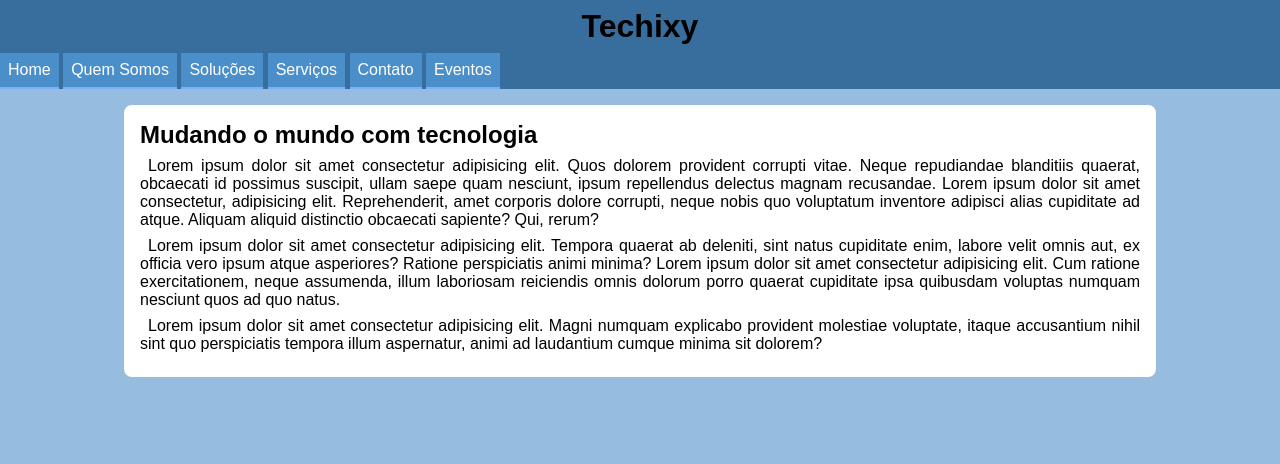
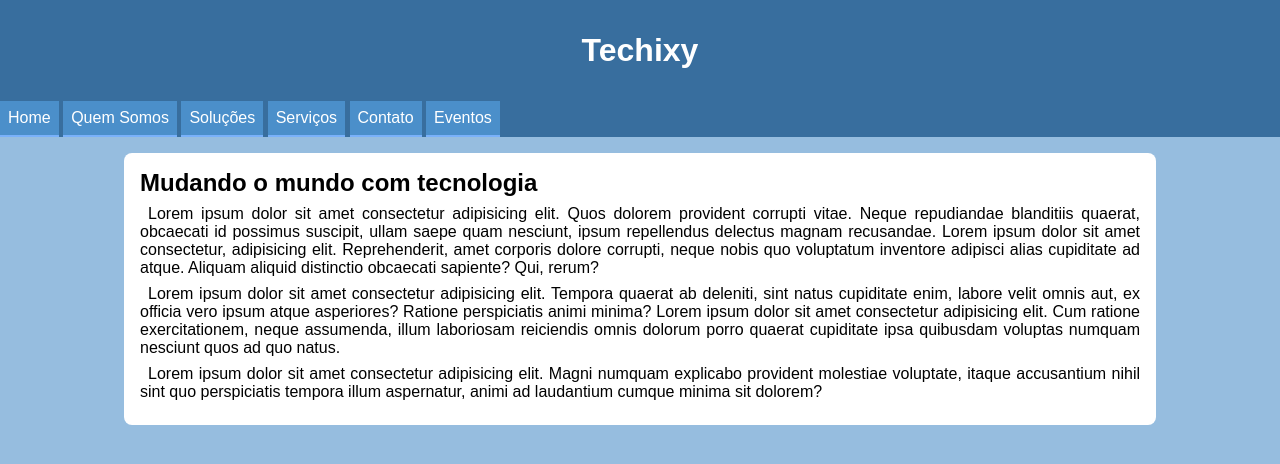
Before and after one commit to isaonline/EX26, a plain HTML site: page mq005/index.html in a window 1280 px wide. Drawn offline with nearby package versions, Linux system fonts and the light colour scheme.

Commit message:
alterações mq5

```diff
--- a/mq005/styles/style.css
+++ b/mq005/styles/style.css
@@ -15,8 +15,9 @@ header {
 }
 
 header > h1 {
-    padding: 8px;
+    padding: 32px;
     text-align: center;
+    color: white;
 }
 
 span#burguer {
```
